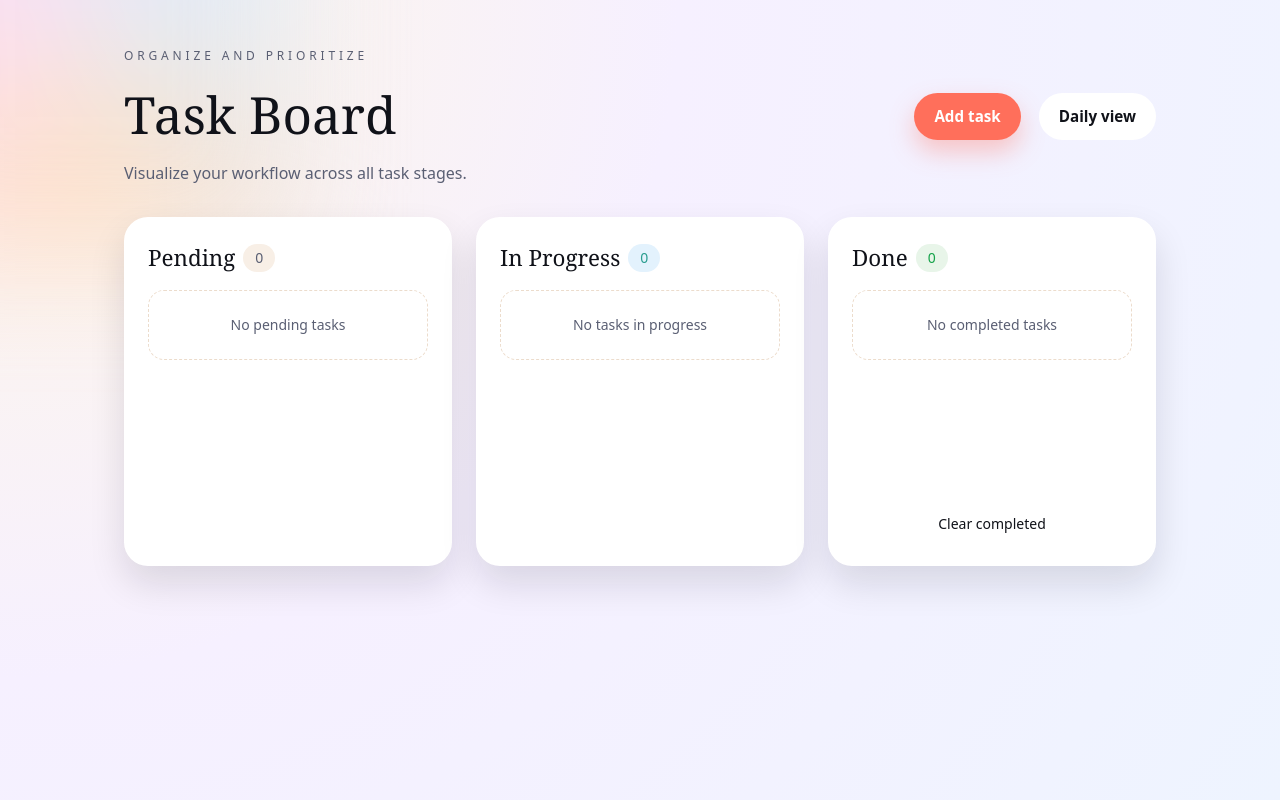
After one commit to Ali-AlQassab08/ToDo-app, a Flask app: page /board in a window 1280 px wide. The commit adds this page. Run offline with Flask 3, Linux system fonts and the light colour scheme; style sheets or scripts are compiled from the project's sources; some libraries are stand-ins or nearby versions.

Commit message:
added Board view and update dockerfile

```diff
--- a/app.py
+++ b/app.py
@@ -8,6 +8,11 @@ app = Flask(__name__)
 @app.route("/")
 def index():
     return render_template("index.html")
+
+
+@app.route("/board")
+def board():
+    return render_template("board.html")
 
 
 @app.route("/tasks", methods=["POST"])
--- a/requirements.txt
+++ b/requirements.txt
@@ -1 +1 @@
-Flask
+Flask==3.0.0
--- a/static/js/app.js
+++ b/static/js/app.js
@@ -306,19 +306,6 @@ const scheduleMidnightCheck = () => {
   }, delay);
 };
 
-openModalButton.addEventListener("click", () => openModal());
-closeModalButton.addEventListener("click", closeModal);
-cancelModalButton.addEventListener("click", closeModal);
-modal.addEventListener("click", (event) => {
-  if (event.target === modal) {
-    closeModal();
-  }
-});
-
-clearDoneButton.addEventListener("click", clearDone);
-taskForm.addEventListener("submit", handleFormSubmit);
-taskList.addEventListener("click", handleTaskClick);
-
 const init = () => {
   const tasks = loadTasks();
   updateHistoryForToday(tasks);
@@ -328,4 +315,238 @@ const init = () => {
   scheduleMidnightCheck();
 };
 
-window.addEventListener("load", init);
+// Board View Functions
+const renderBoardTask = (task) => {
+  return `
+    <div class="task board-task" data-id="${task.id}">
+      <div class="task-title">
+        <div>
+          <h3>${task.title}</h3>
+          ${task.description ? `<p class="text-sm text-[var(--muted)] mt-1">${task.description}</p>` : ''}
+        </div>
+      </div>
+      <div class="task-meta">
+        <span class="text-xs">Due ${formatDueDate(task.dueDate)}</span>
+      </div>
+      <div class="flex gap-2 mt-3">
+        <select class="status-select flex-1 border border-[#ece3d8] rounded-lg px-2 py-1 text-sm font-inherit cursor-pointer" data-task-id="${task.id}">
+          <option value="Pending" ${task.status === 'Pending' ? 'selected' : ''}>Pending</option>
+          <option value="In Progress" ${task.status === 'In Progress' ? 'selected' : ''}>In Progress</option>
+          <option value="Done" ${task.status === 'Done' ? 'selected' : ''}>Done</option>
+        </select>
+        <button class="icon-btn" data-action="edit" title="Edit">
+          <svg width="16" height="16" viewBox="0 0 24 24" fill="none" stroke="currentColor" stroke-width="2">
+            <path d="M11 4H4a2 2 0 0 0-2 2v14a2 2 0 0 0 2 2h14a2 2 0 0 0 2-2v-7"></path>
+            <path d="M18.5 2.5a2.121 2.121 0 0 1 3 3L12 15l-4 1 1-4 9.5-9.5z"></path>
+          </svg>
+        </button>
+        <button class="icon-btn" data-action="delete" title="Delete">
+          <svg width="16" height="16" viewBox="0 0 24 24" fill="none" stroke="currentColor" stroke-width="2">
+            <polyline points="3 6 5 6 21 6"></polyline>
+            <path d="M19 6v14a2 2 0 0 1-2 2H7a2 2 0 0 1-2-2V6m3 0V4a2 2 0 0 1 2-2h4a2 2 0 0 1 2 2v2"></path>
+          </svg>
+        </button>
+      </div>
+    </div>
+  `;
+};
+
+const renderBoard = () => {
+  const tasks = loadTasks();
+  const pending = tasks.filter(t => t.status === 'Pending');
+  const inProgress = tasks.filter(t => t.status === 'In Progress');
+  const done = tasks.filter(t => t.status === 'Done');
+
+  const pendingColumn = document.getElementById('pendingColumn');
+  const inProgressColumn = document.getElementById('inProgressColumn');
+  const doneColumn = document.getElementById('doneColumn');
+
+  if (!pendingColumn || !inProgressColumn || !doneColumn) {
+    console.error('Board columns not found');
+    return;
+  }
+
+  // Update counts
+  const pendingCount = document.getElementById('pendingCount');
+  const inProgressCount = document.getElementById('inProgressCount');
+  const doneCount = document.getElementById('doneCount');
+
+  if (pendingCount) pendingCount.textContent = pending.length;
+  if (inProgressCount) inProgressCount.textContent = inProgress.length;
+  if (doneCount) doneCount.textContent = done.length;
+
+  // Render pending tasks
+  if (pending.length === 0) {
+    pendingColumn.innerHTML = '<div class="empty text-sm">No pending tasks</div>';
+  } else {
+    pendingColumn.innerHTML = pending.map(renderBoardTask).join('');
+  }
+
+  // Render in progress tasks
+  if (inProgress.length === 0) {
+    inProgressColumn.innerHTML = '<div class="empty text-sm">No tasks in progress</div>';
+  } else {
+    inProgressColumn.innerHTML = inProgress.map(renderBoardTask).join('');
+  }
+
+  // Render done tasks
+  if (done.length === 0) {
+    doneColumn.innerHTML = '<div class="empty text-sm">No completed tasks</div>';
+  } else {
+    doneColumn.innerHTML = done.map(renderBoardTask).join('');
+  }
+};
+
+const handleStatusChange = (event) => {
+  const select = event.target.closest('.status-select');
+  if (!select) return;
+
+  const taskId = select.dataset.taskId;
+  const newStatus = select.value;
+  const tasks = loadTasks();
+
+  const updated = tasks.map(task =>
+    task.id === taskId ? { ...task, status: newStatus } : task
+  );
+
+  saveTasks(updated);
+  updateHistoryForToday(updated);
+  renderBoard();
+};
+
+const handleBoardTaskClick = (event) => {
+  const button = event.target.closest('button');
+  if (!button) return;
+
+  const action = button.dataset.action;
+  const card = button.closest('.board-task');
+  if (!card) return;
+
+  const taskId = card.dataset.id;
+  const tasks = loadTasks();
+  const current = tasks.find(task => task.id === taskId);
+  if (!current) return;
+
+  if (action === 'edit') {
+    openModal(current);
+    return;
+  }
+
+  if (action === 'delete') {
+    const filtered = tasks.filter(task => task.id !== taskId);
+    saveTasks(filtered);
+    updateHistoryForToday(filtered);
+    renderBoard();
+  }
+};
+
+const clearDoneBoard = () => {
+  const tasks = loadTasks();
+  const filtered = tasks.filter(task => task.status !== 'Done');
+  saveTasks(filtered);
+  updateHistoryForToday(filtered);
+  renderBoard();
+};
+
+const initBoard = () => {
+  const tasks = loadTasks();
+  updateHistoryForToday(tasks);
+  renderBoard();
+  scheduleMidnightCheck();
+
+  // Event listeners for board
+  const clearDoneBoardBtn = document.getElementById('clearDoneBoard');
+  if (clearDoneBoardBtn) {
+    clearDoneBoardBtn.addEventListener('click', clearDoneBoard);
+  }
+
+  const pendingCol = document.getElementById('pendingColumn');
+  const inProgressCol = document.getElementById('inProgressColumn');
+  const doneCol = document.getElementById('doneColumn');
+
+  if (pendingCol) {
+    pendingCol.addEventListener('change', handleStatusChange);
+    pendingCol.addEventListener('click', handleBoardTaskClick);
+  }
+
+  if (inProgressCol) {
+    inProgressCol.addEventListener('change', handleStatusChange);
+    inProgressCol.addEventListener('click', handleBoardTaskClick);
+  }
+
+  if (doneCol) {
+    doneCol.addEventListener('change', handleStatusChange);
+    doneCol.addEventListener('click', handleBoardTaskClick);
+  }
+};
+
+// Universal form submit handler that works for both views
+const handleUniversalFormSubmit = (event) => {
+  event.preventDefault();
+  const tasks = loadTasks();
+  const taskId = taskForm.taskId.value;
+  const payload = {
+    id: taskId || crypto.randomUUID(),
+    title: taskForm.title.value.trim(),
+    description: taskForm.description.value.trim(),
+    status: taskForm.status.value,
+    dueDate: taskForm.dueDate.value,
+  };
+
+  if (!payload.title) return;
+
+  const updated = taskId
+    ? tasks.map((task) => (task.id === taskId ? payload : task))
+    : [...tasks, payload];
+
+  saveTasks(updated);
+  updateHistoryForToday(updated);
+
+  // Refresh the appropriate view
+  if (document.getElementById('taskList')) {
+    renderTasks();
+    renderStreak();
+    renderChart();
+  } else if (document.getElementById('pendingColumn')) {
+    renderBoard();
+  }
+
+  closeModal();
+};
+
+// Check if we're on the daily view or board view
+if (document.getElementById('taskList')) {
+  // Daily view initialization
+  window.addEventListener("load", () => {
+    init();
+
+    // Set up daily view specific event listeners
+    if (openModalButton) openModalButton.addEventListener("click", () => openModal());
+    if (closeModalButton) closeModalButton.addEventListener("click", closeModal);
+    if (cancelModalButton) cancelModalButton.addEventListener("click", closeModal);
+    if (modal) {
+      modal.addEventListener("click", (event) => {
+        if (event.target === modal) closeModal();
+      });
+    }
+    if (clearDoneButton) clearDoneButton.addEventListener("click", clearDone);
+    if (taskForm) taskForm.addEventListener("submit", handleUniversalFormSubmit);
+    if (taskList) taskList.addEventListener("click", handleTaskClick);
+  });
+} else if (document.getElementById('pendingColumn')) {
+  // Board view initialization
+  window.addEventListener("load", () => {
+    initBoard();
+
+    // Set up board view event listeners
+    if (openModalButton) openModalButton.addEventListener("click", () => openModal());
+    if (closeModalButton) closeModalButton.addEventListener("click", closeModal);
+    if (cancelModalButton) cancelModalButton.addEventListener("click", closeModal);
+    if (modal) {
+      modal.addEventListener("click", (event) => {
+        if (event.target === modal) closeModal();
+      });
+    }
+    if (taskForm) taskForm.addEventListener("submit", handleUniversalFormSubmit);
+  });
+}
--- /dev/null
+++ b/templates/board.html
@@ -0,0 +1,53 @@
+{% extends "base.html" %}
+
+{% block content %}
+<section class="flex flex-wrap items-center justify-between gap-6 mb-8">
+  <div>
+    <p class="uppercase tracking-[0.32em] text-xs text-[var(--muted)] mt-0 mb-3">Organize and prioritize</p>
+    <h1 class="font-serif text-[clamp(2.2rem,4vw,3.4rem)] mt-0 mb-2">Task Board</h1>
+    <p class="m-0 text-[var(--muted)] max-w-[380px]">Visualize your workflow across all task stages.</p>
+  </div>
+  <div class="flex items-center gap-[18px] max-md:flex-col max-md:items-start">
+    <button class="btn primary border-none px-5 py-3 rounded-full font-semibold text-[0.95rem] cursor-pointer transition-all duration-200 bg-[var(--accent)] text-white shadow-[0_12px_24px_rgba(255,111,91,0.35)] hover:-translate-y-0.5" id="openModal">Add task</button>
+    <a href="/" class="btn ghost border-none px-5 py-3 rounded-full font-semibold text-[0.95rem] cursor-pointer transition-all duration-200 bg-white text-[var(--ink)] border border-[#f0e5dc] hover:-translate-y-0.5 no-underline">Daily view</a>
+  </div>
+</section>
+
+<section class="grid grid-cols-1 md:grid-cols-3 gap-6">
+  <!-- Pending Column -->
+  <div class="bg-[var(--card)] rounded-3xl p-6 shadow-[0_18px_36px_var(--shadow)] animate-rise">
+    <div class="flex items-center justify-between mb-4">
+      <h2 class="font-serif m-0 text-[1.4rem] flex items-center gap-2">
+        Pending
+        <span class="text-sm font-sans font-normal bg-[#f8efe6] text-[var(--muted)] px-3 py-1 rounded-full" id="pendingCount">0</span>
+      </h2>
+    </div>
+    <div id="pendingColumn" class="flex flex-col gap-[14px] min-h-[200px]"></div>
+  </div>
+
+  <!-- In Progress Column -->
+  <div class="bg-[var(--card)] rounded-3xl p-6 shadow-[0_18px_36px_var(--shadow)] animate-rise animation-delay-150">
+    <div class="flex items-center justify-between mb-4">
+      <h2 class="font-serif m-0 text-[1.4rem] flex items-center gap-2">
+        In Progress
+        <span class="text-sm font-sans font-normal bg-[#e3f2fd] text-[var(--accent-2)] px-3 py-1 rounded-full" id="inProgressCount">0</span>
+      </h2>
+    </div>
+    <div id="inProgressColumn" class="flex flex-col gap-[14px] min-h-[200px]"></div>
+  </div>
+
+  <!-- Done Column -->
+  <div class="bg-[var(--card)] rounded-3xl p-6 shadow-[0_18px_36px_var(--shadow)] animate-rise animation-delay-150">
+    <div class="flex items-center justify-between mb-4">
+      <h2 class="font-serif m-0 text-[1.4rem] flex items-center gap-2">
+        Done
+        <span class="text-sm font-sans font-normal bg-[#e8f5e9] text-green-600 px-3 py-1 rounded-full" id="doneCount">0</span>
+      </h2>
+    </div>
+    <div id="doneColumn" class="flex flex-col gap-[14px] min-h-[200px]"></div>
+    <button class="btn ghost border-none px-4 py-2 rounded-lg font-medium text-sm cursor-pointer transition-all duration-200 bg-white text-[var(--ink)] border border-[#f0e5dc] hover:-translate-y-0.5 w-full mt-4" id="clearDoneBoard">Clear completed</button>
+  </div>
+</section>
+
+{% include "task_modal.html" %}
+{% endblock %}
--- a/templates/index.html
+++ b/templates/index.html
@@ -9,6 +9,7 @@
   </div>
   <div class="flex items-center gap-[18px] max-md:flex-col max-md:items-start">
     <button class="btn primary border-none px-5 py-3 rounded-full font-semibold text-[0.95rem] cursor-pointer transition-all duration-200 bg-[var(--accent)] text-white shadow-[0_12px_24px_rgba(255,111,91,0.35)] hover:-translate-y-0.5" id="openModal">Add task</button>
+    <a href="/board" class="btn ghost border-none px-5 py-3 rounded-full font-semibold text-[0.95rem] cursor-pointer transition-all duration-200 bg-white text-[var(--ink)] border border-[#f0e5dc] hover:-translate-y-0.5 no-underline">Board view</a>
     <div class="bg-[var(--card)] px-[18px] py-[14px] rounded-[18px] shadow-[0_12px_30px_var(--shadow)] flex flex-col gap-1">
       <span class="text-[var(--muted)] text-[0.8rem]">Current streak</span>
       <strong id="streakValue">0 days</strong>
```
Also changed, not shown: 3 other files.
